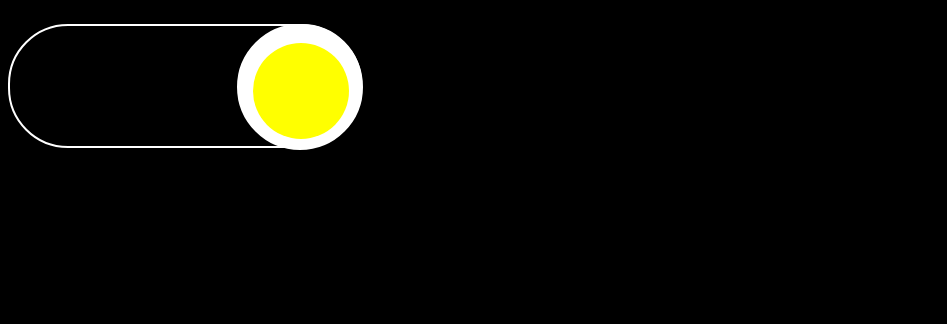
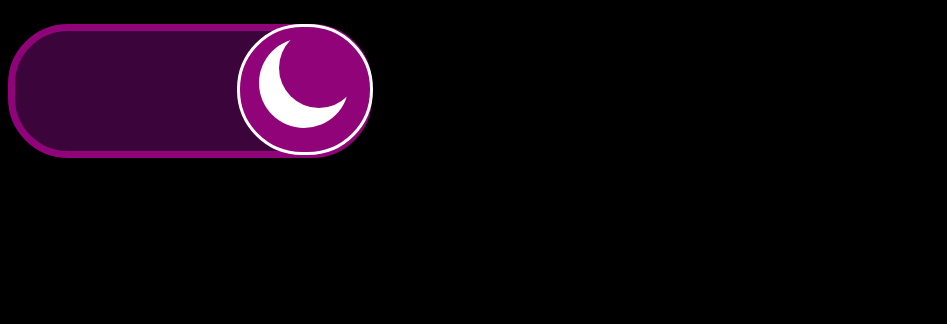
Before and after one commit to NayakTheCoder/Toggle-Mode-Animation, a plain HTML site: page index.html in a window 1280 px wide. Both pictures are taken after a click on the element 63 px from the left and 87 px from the top of the page. Shown: the top 324 px of the page, without its empty margins (0-947 px from the left). Drawn offline with Linux system fonts and the light colour scheme.

Commit message:
Update index.html

```diff
--- a/index.html
+++ b/index.html
@@ -10,16 +10,16 @@
         position: absolute;
         width: 350px;
         height: 120px;
-        border: 2px solid black;
+        border: 7px solid black;
         border-radius: 60px;
     }
     .button{
             position: absolute;
             transition: 0.5s;
-            width: 120px;
-            height: 120px;
+            width: 130px;
+            height: 125px;
             border: 3px solid black;
-            border-radius: 65px;
+            border-radius: 75px;
        left: 0px;
             background-color: black;
             cursor: pointer;
@@ -30,7 +30,7 @@
             border: 3px solid white;
             border-radius: 65px;
             left: 237px;
-            background-color: white;
+            background-color: rgb(144, 3, 121);
         }
         .black{
             transition: 0.5s;
@@ -38,8 +38,9 @@
             color: white;
         }
         .gowhite{
-            border: 2px solid white;
+            border: 7px solid rgb(144, 3, 121);
             border-radius: 60px;
+            background-color: rgb(59, 4, 59);
         }
         .moon{
             position: absolute;
@@ -52,28 +53,16 @@
      border-radius: 50%;
         }
         .moonhide{
-            display: none;
-            height: 80px;
+            position: absolute;
+     top: 45px;
+     left: 83px;
+     transform: translate(-55%, -55%);
+     height: 80px;
      width: 80px;
-     border: 0.5px;
-     border-radius: 25px;
-     background-color: yellow;
+     box-shadow: -15px 15px 0 5px rgb(255, 255, 255)  ;
+     border-radius: 50%;
         }
-        .sun{
-            position: absolute;
-            display:none;
-     top: 0%;
-     bottom: 20%;
-     left: 13px;
-     height: 96px;
-     width: 96px;
 
-     border-radius: 49px;
-     background-color: yellow;
-        }
-        .sunshow{
-            display: block;
-        }
         .info{
             position: absolute;
             top: 35%;
@@ -88,21 +77,17 @@
     <p class = "bar"></p>
     <p class="button"></p>
     <div class="moon"></div>
-   <p class="sun"></p>
    <p class = "info">Which mode ??</p>
     </body>
 <script>
     const button = document.querySelector(".button");
     let moon = document.querySelector(".moon");
-    let sun = document.querySelector(".sun");
-    button.append(sun)
     button.append(moon)
     button.addEventListener("click" , function(){
         let info = document.querySelector(".info");
         info.classList.toggle("change")
         button.classList.toggle("moveright");
         moon.classList.toggle("moonhide");
-        sun.classList.toggle("sunshow");
         let body = document.querySelector("body");
         let bar = document.querySelector(".bar");
         bar.classList.toggle("gowhite");
```
